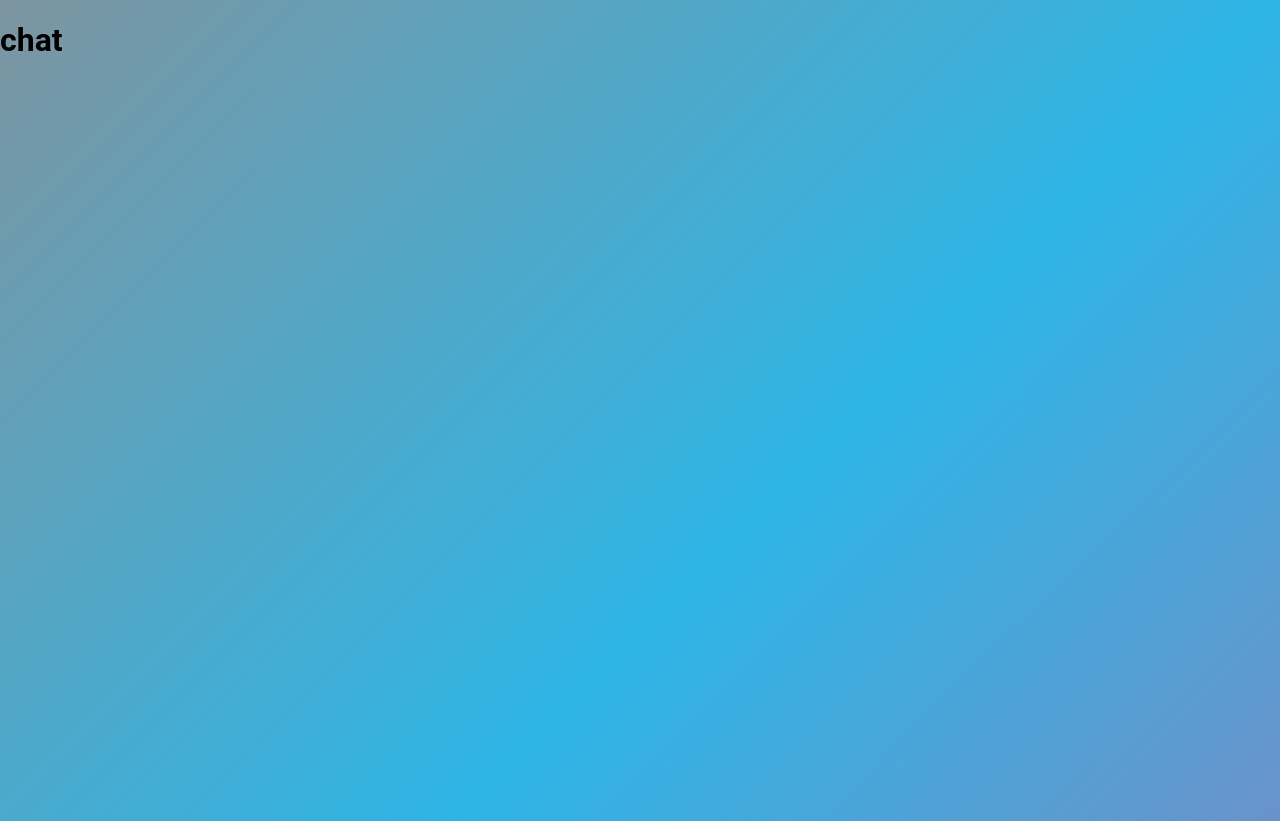
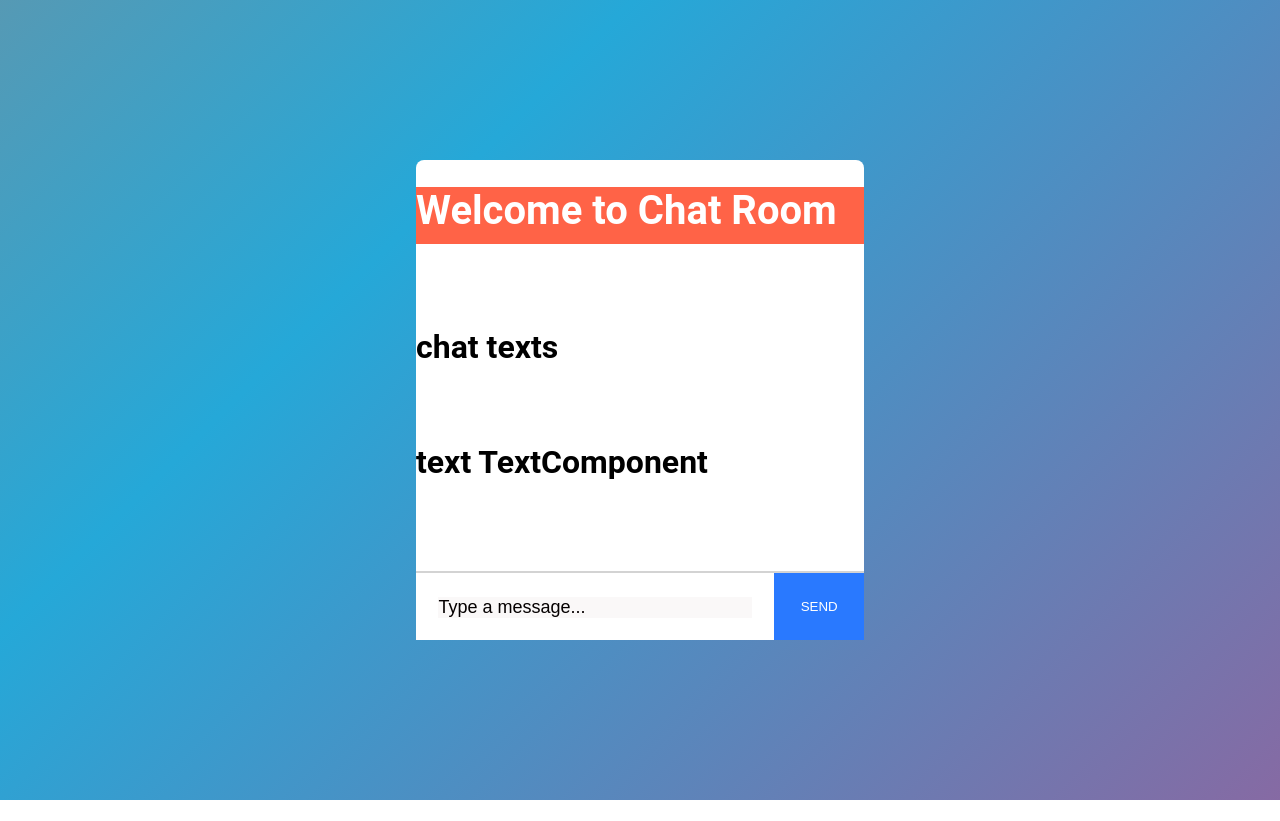
Before and after one commit to sashidhar-meesala/React-chat-app, a React (Create React App) app in the folder client/chat-app/: page /chat in a window 1280 px wide. After the commit the page ends 800 px from the top, so only its background shows below. Built offline with nearby package versions, Linux system fonts and the light colour scheme.

Commit message:
different components created for chat screen

```diff
--- a/client/chat-app/src/App.js
+++ b/client/chat-app/src/App.js
@@ -3,7 +3,7 @@ import React from 'react';
 
 import { BrowserRouter as Router, Route } from "react-router-dom";
 
-import Chat from './components/Chat/Chat.js';
+import Chat from './components/Chat/Chat';
 import Join from './components/Join/Join.js';
 
 const App = () => {
--- a/client/chat-app/src/components/Chat/Chat.css
+++ b/client/chat-app/src/components/Chat/Chat.css
@@ -0,0 +1,40 @@
+body {
+	background: linear-gradient( #df3173, #25a8d8, #fa683c, #21e2b5);
+    background-size: 400% 400%;
+}
+
+
+
+.chatOuerContainer {
+    display: flex;
+    justify-content: center;
+    align-items: center;
+    height: 100vh;
+  }
+
+  .chatInnerContainer {
+    display: flex;
+    flex-direction: column;
+    justify-content: space-between;
+    background: #FFFFFF;
+    border-radius: 8px;
+    height: 60%;
+    width: 35%;
+  }
+
+  @media (min-width: 320px) and (max-width: 480px) {
+    .chatOuerContainer {
+      height: 100%;
+    }
+
+    .chatInnerContainer {
+      width: 100%;
+      height: 100%;
+    }
+  }
+
+  @media (min-width: 480px) and (max-width: 1200px) {
+    .chatInnerContainer {
+      width: 60%;
+    }
+  }
--- a/client/chat-app/src/components/Chat/Chat.js
+++ b/client/chat-app/src/components/Chat/Chat.js
@@ -1,10 +1,26 @@
-import React from 'react';
+import React from "react";
+import TextComponent from '../TextComponent/TextComponent';
+import ChatTextsComponent from '../ChatTextsComponent/ChatTextsComponent';
+import ChatRoomInfoComponent from '../ChatRoomInfoComponent/ChatRoomInfoComponent';
+import FormComponent from '../FormComponent/FormComponent';
+import './Chat.css';
 
-const Chat = () => {
-return (
-    <h1>chat</h1>
+const Chat=()=>{
 
-)
-}
+    return (
+        <div className="chatOuerContainer">
+        <div className="chatInnerContainer">
+         <ChatRoomInfoComponent />
+         <ChatTextsComponent />
+         <TextComponent />
+         <div>
+         </div>
+         <FormComponent />
+         </div>
 
-export default Chat;
+         </div>
+     );
+ }
+
+
+ export default Chat;
--- /dev/null
+++ b/client/chat-app/src/components/ChatRoomInfoComponent/ChatRoomInfoComponent.css
@@ -0,0 +1,3 @@
+.heading{
+    background-color: tomato;
+}
--- /dev/null
+++ b/client/chat-app/src/components/ChatRoomInfoComponent/ChatRoomInfoComponent.js
@@ -0,0 +1,13 @@
+import React from 'react';
+import './ChatRoomInfoComponent.css';
+
+const ChatRoomInfoComponent=()=>{
+    return(
+        <h1 className="heading">Welcome to Chat Room </h1>
+    )
+
+
+
+}
+
+export default ChatRoomInfoComponent;
--- /dev/null
+++ b/client/chat-app/src/components/ChatTextsComponent/ChatTextsComponent.js
@@ -0,0 +1,11 @@
+import React from "react";
+import './ChatTextsComponent.css';
+
+const ChatTextsComponent=()=>{
+    return(
+        <h1>chat texts</h1>
+    )
+}
+
+
+export default ChatTextsComponent;
--- /dev/null
+++ b/client/chat-app/src/components/FormComponent/FormComponent.css
@@ -0,0 +1,27 @@
+.form {
+    display: flex;
+    border-top: 2px solid #D3D3D3;
+  }
+
+  .input {
+    border: none;
+    border-radius: 0;
+    padding: 5%;
+    width: 80%;
+    font-size: 1.2em;
+  }
+
+  input:focus, textarea:focus, select:focus{
+    outline: none;
+  }
+
+  .sendButton {
+    color: #fff !important;
+    text-transform: uppercase;
+    text-decoration: none;
+    background: #2979FF;
+    padding: 20px;
+    display: inline-block;
+    border: none;
+    width: 20%;
+  }
--- /dev/null
+++ b/client/chat-app/src/components/FormComponent/FormComponent.js
@@ -0,0 +1,19 @@
+import React from 'react';
+import './FormComponent.css';
+
+
+const FormComponent = ({ setMessage, sendMessage, message }) => (
+  <form className="form">
+    <input
+      className="input"
+      type="text"
+      placeholder="Type a message..."
+      value={message}
+      onChange={({ target: { value } }) => setMessage(value)}
+      onKeyPress={event => event.key === 'Enter' ? sendMessage(event) : null}
+    />
+    <button className="sendButton" onClick={e => sendMessage(e)}>Send</button>
+  </form>
+)
+
+export default FormComponent;
--- a/client/chat-app/src/components/Join/Join.css
+++ b/client/chat-app/src/components/Join/Join.css
@@ -5,7 +5,7 @@ html, body {
   }
 
   body {
-	background: linear-gradient(-45deg, #f74187, #2eb5e6, #db6f4d, #21e2b5);
+	background: linear-gradient(-45deg, #df3173, #25a8d8, #fa683c, #21e2b5);
 	background-size: 400% 400%;
 	animation: gradient 13s ease infinite;
 }
--- /dev/null
+++ b/client/chat-app/src/components/TextComponent/TextComponent.js
@@ -0,0 +1,10 @@
+import React from "react";
+import './TextComponent.css';
+
+const TextComponent=()=>{
+    return (
+        <h1>text TextComponent</h1>
+    )
+}
+
+export default TextComponent;
```
Also changed, not shown: client/chat-app/src/components/ChatTextsComponent/ChatTextsComponent.css (added), client/chat-app/src/components/TextComponent/TextComponent.css (added).
